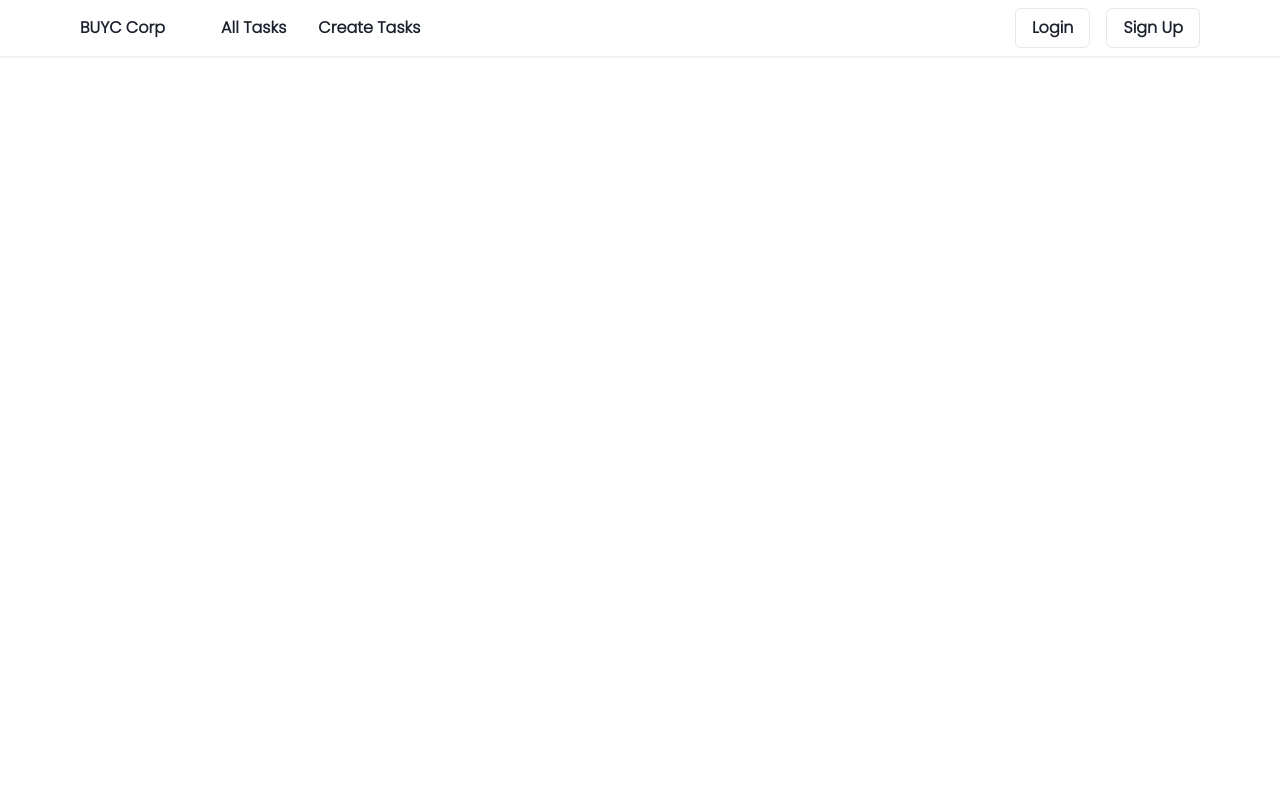
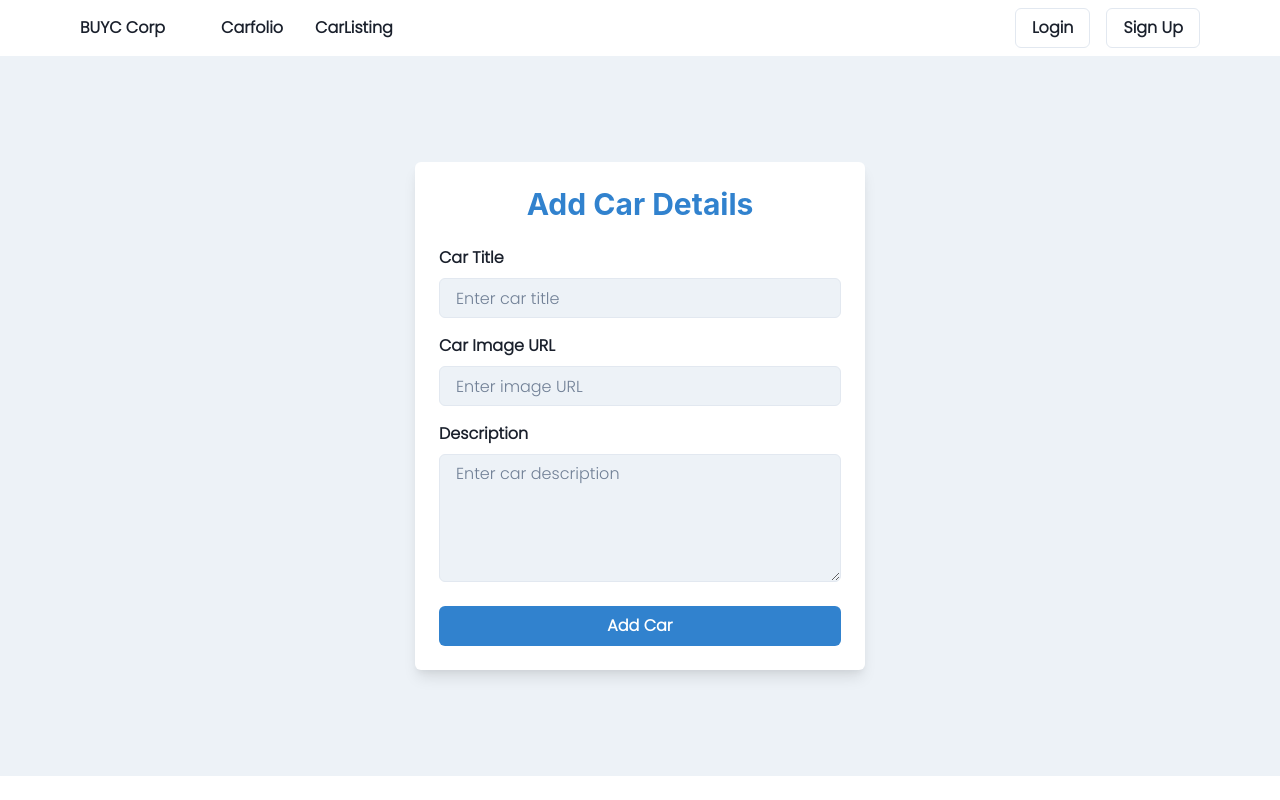
Before and after one commit to Krishukr12/BUYC-Corp, a React (Vite) app in the folder client/: page /carlisting in a window 1280 px wide. Built offline with nearby package versions, Linux system fonts and the light colour scheme.

Commit message:
singel Car card added

```diff
--- a/client/package.json
+++ b/client/package.json
@@ -10,6 +10,7 @@
     "preview": "vite preview"
   },
   "dependencies": {
+    "@chakra-ui/icons": "^2.0.19",
     "@chakra-ui/react": "^2.7.1",
     "@emotion/react": "^11.11.1",
     "@emotion/styled": "^11.11.0",
--- /dev/null
+++ b/client/src/components/Car details card/CarCard.jsx
@@ -0,0 +1,100 @@
+import React from "react";
+import {
+  Box,
+  Flex,
+  Image,
+  Text,
+  IconButton,
+  Tooltip,
+  useToast,
+} from "@chakra-ui/react";
+import { EditIcon, DeleteIcon } from "@chakra-ui/icons";
+
+const CarCard = ({ car, onEdit, onDelete }) => {
+  const toast = useToast();
+
+  // const handleEdit = () => {
+  //   onEdit(car.id);
+  // };
+
+  // const handleDelete = () => {
+  //   onDelete(car.id);
+  //   toast({
+  //     title: "Car deleted",
+  //     description: "The car listing has been deleted successfully.",
+  //     status: "success",
+  //     duration: 3000,
+  //     isClosable: true,
+  //   });
+  // };
+
+  return (
+    <Box
+      borderWidth="1px"
+      borderRadius="md"
+      padding="4"
+      marginBottom="4"
+      boxShadow="md"
+      width="300px"
+      height={"475px"}
+      transition="all 0.2s"
+      _hover={{ transform: "scale(1.02)" }}
+      _active={{ transform: "scale(0.98)" }}
+    >
+      <Image
+        src="https://images.unsplash.com/photo-1605559424843-9e4c228bf1c2?ixlib=rb-4.0.3&ixid=M3wxMjA3fDB8MHxzZWFyY2h8MXx8bWVyY2VkZXMlMjBjYXJ8ZW58MHx8MHx8fDA%3D&w=1000&q=80"
+        alt={"image"}
+        borderRadius="md"
+        boxShadow="lg"
+        maxH={"250px"}
+        marginLeft={"5px"}
+      />
+      <Box mt="2">
+        <Text fontSize="xl" fontWeight="bold" mb="2">
+          {/* {car.title} */}
+          Honda city 500
+        </Text>
+        <Text fontWeight="bold" mb="2">
+          Specifications:
+        </Text>
+        <ul
+          style={{
+            display: "grid",
+            gridTemplateColumns: "repeat(2,1fr)",
+          }}
+        >
+          {/* {car.specifications.map((spec, index) => (
+            <li key={index}>{spec}</li>
+          ))} */}
+          <li>Honda city</li>
+          <li>Bajaj Finance</li>
+          <li>Bajaj Finance</li>
+          <li>Bajaj Finance</li>
+        </ul>
+      </Box>
+      <Flex justifyContent="space-evenly" mt={"15px"}>
+        <Tooltip label="Edit" placement="top">
+          <IconButton
+            icon={<EditIcon />}
+            aria-label="Edit"
+            size="sm"
+            colorScheme="blue"
+            // onClick={handleEdit}
+            mr="2"
+          />
+        </Tooltip>
+        <Tooltip label="Delete" placement="top">
+          <IconButton
+            icon={<DeleteIcon />}
+            aria-label="Delete"
+            size="sm"
+            colorScheme="red"
+            // onClick={handleDelete}
+          />
+        </Tooltip>
+      </Flex>
+    </Box>
+  );
+};
+
+export default CarCard;
--- a/client/src/components/Navbar/Navbar.jsx
+++ b/client/src/components/Navbar/Navbar.jsx
@@ -1,32 +1,16 @@
 import { Link } from "react-router-dom";
 import classes from "./Navbar.module.css";
-import { useState } from "react";
+
 import { Button } from "@chakra-ui/react";
 export const Navbar = () => {
-  const [activeNav, setActiveNav] = useState("#");
-
   return (
     <div className={classes.navContainer}>
       <div className={classes.logo_container}>
-        <Link onClick={() => setActiveNav("#")} to="/">
-          BUYC Corp
-        </Link>
+        <Link to="/">BUYC Corp</Link>
       </div>
       <div className={classes.link_container}>
-        <Link
-          onClick={() => setActiveNav("/useranalytics")}
-          className={activeNav === "/useranalytics" ? classes.link : null}
-          to="/"
-        >
-          All Tasks
-        </Link>
-        <Link
-          onClick={() => setActiveNav("/")}
-          className={activeNav === "/" ? classes.link : null}
-          to="/createtask"
-        >
-          Create Tasks
-        </Link>
+        <Link to="/">Carfolio</Link>
+        <Link to="/carlisting">CarListing</Link>
       </div>
       <div className={classes.auth_link_container}>
         <Link to="/login">
--- /dev/null
+++ b/client/src/pages/Car Listing/AddCarPage.jsx
@@ -0,0 +1,110 @@
+import {
+  Box,
+  Heading,
+  FormControl,
+  FormLabel,
+  Input,
+  Textarea,
+  Button,
+  Flex,
+} from "@chakra-ui/react";
+import { useState } from "react";
+import useCustomToast from "../../hooks/useCustomToast";
+
+const AddCarPage = () => {
+  const [carDetails, setCarDetails] = useState({});
+  const showToast = useCustomToast();
+
+  const handleChange = (e) => {
+    const { name, value } = e.target;
+    setCarDetails({
+      ...carDetails,
+      [name]: value,
+    });
+  };
+
+  const handleCarDetailsPost = () => {
+    if (!carDetails.title || !carDetails.description || !carDetails.imgUrl) {
+      showToast("All fields are required", "error");
+      return;
+    }
+  };
+
+  return (
+    <Flex minH={"90vh"} align={"center"} justify={"center"} bg={"gray.100"}>
+      <Box
+        w={"450px"}
+        mx="auto"
+        p="6"
+        bg="white"
+        boxShadow="lg"
+        borderRadius="md"
+      >
+        <Heading as="h1" size="lg" textAlign="center" mb="6" color="blue.500">
+          Add Car Details
+        </Heading>
+        <form>
+          <FormControl>
+            <FormLabel htmlFor="carTitle" fontWeight="bold">
+              Car Title
+            </FormLabel>
+            <Input
+              value={carDetails.title}
+              name="title"
+              onChange={handleChange}
+              type="text"
+              placeholder="Enter car title"
+              bg="gray.100"
+              _placeholder={{ color: "gray.500" }}
+              focusBorderColor="blue.400"
+              _focus={{ boxShadow: "none" }}
+            />
+          </FormControl>
+          <FormControl mt="4">
+            <FormLabel htmlFor="imageUrl" fontWeight="bold">
+              Car Image URL
+            </FormLabel>
+            <Input
+              name="imgUrl"
+              onChange={handleChange}
+              type="text"
+              placeholder="Enter image URL"
+              bg="gray.100"
+              _placeholder={{ color: "gray.500" }}
+              focusBorderColor="blue.400"
+              _focus={{ boxShadow: "none" }}
+            />
+          </FormControl>
+          <FormControl mt="4">
+            <FormLabel htmlFor="description" fontWeight="bold">
+              Description
+            </FormLabel>
+            <Textarea
+              name="description"
+              onChange={handleChange}
+              placeholder="Enter car description"
+              resize="vertical"
+              rows={5}
+              bg="gray.100"
+              _placeholder={{ color: "gray.500" }}
+              focusBorderColor="blue.400"
+              _focus={{ boxShadow: "none" }}
+            />
+          </FormControl>
+          <Button
+            onClick={handleCarDetailsPost}
+            colorScheme="blue"
+            mt="6"
+            fontWeight="bold"
+            w="full"
+            _hover={{ bg: "blue.500" }}
+          >
+            Add Car
+          </Button>
+        </form>
+      </Box>
+    </Flex>
+  );
+};
+
+export default AddCarPage;
--- /dev/null
+++ b/client/src/pages/Carfolio/Carfolio.jsx
@@ -0,0 +1,11 @@
+import CarCard from "../../components/Car details card/CarCard";
+
+const Carfolio = () => {
+  return (
+    <div>
+      <CarCard />
+    </div>
+  );
+};
+
+export default Carfolio;
--- a/client/src/pages/Sign up/Signup.jsx
+++ b/client/src/pages/Sign up/Signup.jsx
@@ -16,7 +16,7 @@ import axios from "axios";
 import API_URL from "../../config/config";
 import { useDispatch } from "react-redux";
 import { hideProgressBar, showProgressBar } from "../../redux/action";
-import { Redirect } from "react-router-dom";
+
 export const Signup = () => {
   const [credentials, setCredentials] = useState({});
   const showToast = useCustomToast();
@@ -70,7 +70,6 @@ export const Signup = () => {
         conform_password: "",
       });
       dispatch(hideProgressBar());
-      <Redirect to="/login" />;
     } catch (error) {
       showToast(error.response.data.message, "error");
       dispatch(hideProgressBar());
--- a/client/src/routes/MainRoutes.jsx
+++ b/client/src/routes/MainRoutes.jsx
@@ -1,13 +1,17 @@
 import { Route, Routes } from "react-router-dom";
 import { Login } from "../pages/Login/Login";
 import { Signup } from "../pages/Sign up/Signup";
+import AddCarPage from "../pages/Car Listing/AddCarPage";
+import Carfolio from "../pages/Carfolio/Carfolio";
 
 export const MainRoutes = () => {
   return (
     <div>
       <Routes>
+        <Route path="/" element={<Carfolio />}></Route>
         <Route path="/login" element={<Login />}></Route>
         <Route path="/signup" element={<Signup />}></Route>
+        <Route path="/carlisting" element={<AddCarPage />}></Route>
       </Routes>
     </div>
   );
```
Also changed, not shown: 1 other file (tests, documents, lock files or other folders).
